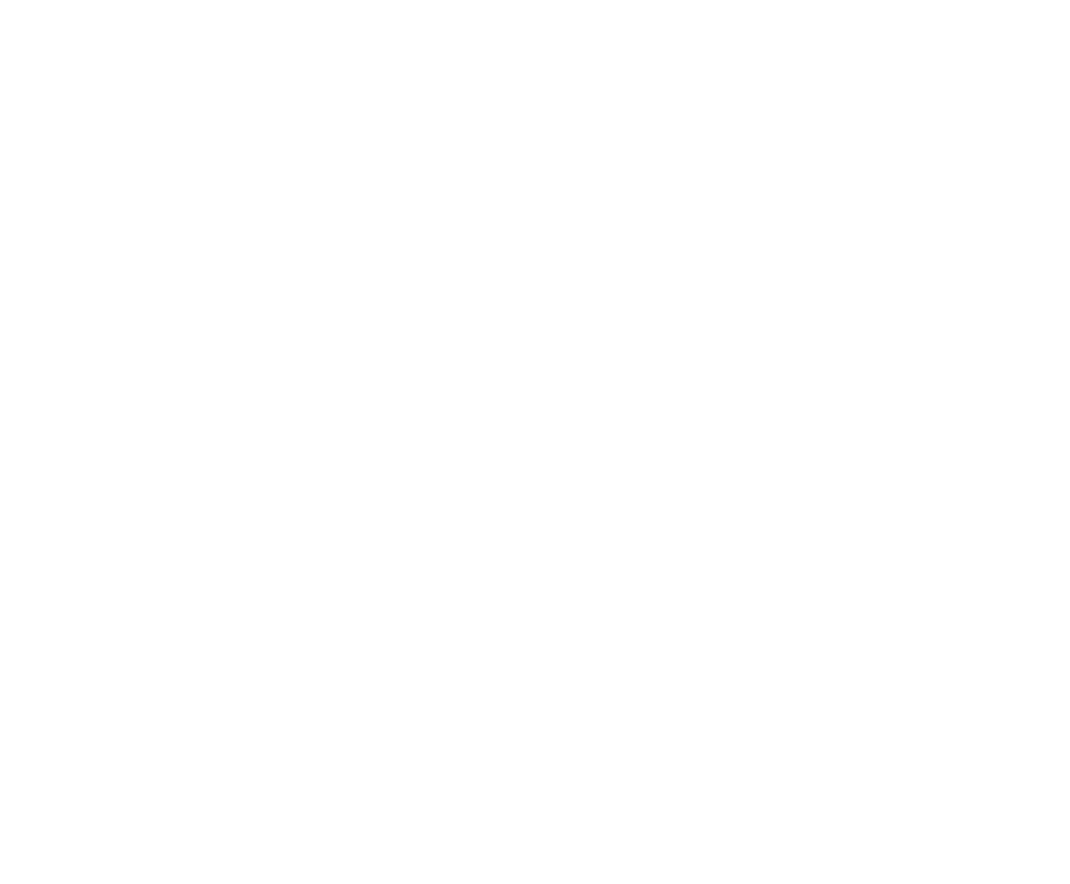
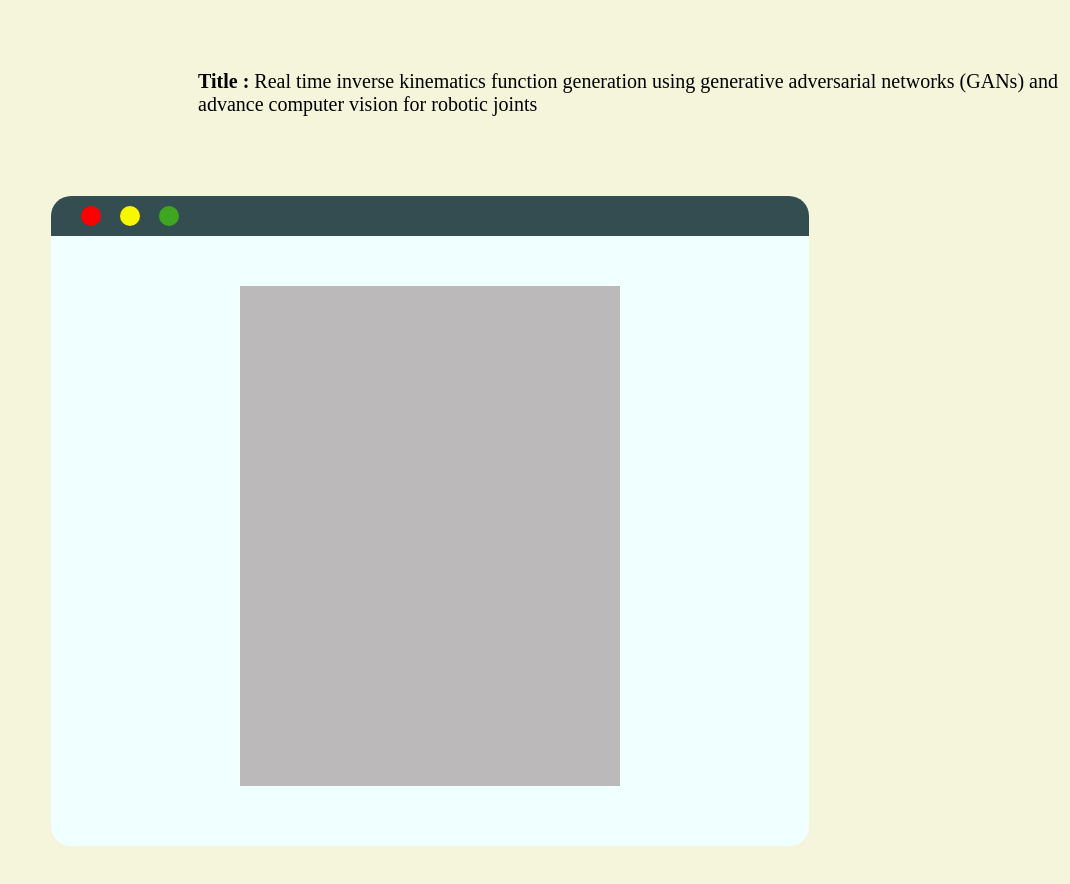
Before and after one commit to Samikshanikhare/camera-detection, a plain HTML site: page index.html in a window 1280 px wide. Shown: the whole page, without its empty margins (210-1280 px from the left). Before the commit the page ends 800 px from the top, so only its background shows below. Drawn offline with Linux system fonts and the light colour scheme.

Commit message:
img added

```diff
--- a/index.html
+++ b/index.html
@@ -4,8 +4,22 @@
     <meta charset="UTF-8">
     <meta name="viewport" content="width=device-width, initial-scale=1.0">
     <title>Document</title>
+    <link rel="stylesheet" href="style.css">
 </head>
 <body>
+    <P class="heading"><b>Title :</b> Real time inverse kinematics function generation using generative adversarial networks (GANs) and <br>advance computer vision for robotic joints</P>
+    <div class="appcontent">
+        <div class="navbar">
+            <div class="menu">
+                <img src="reddot.png" class="dot">
+                <img src="yellowdot.png" class="dot">
+                <img src="greendot.png" class="dot">
+            </div>
+        </div>
+        <div class="body">
 
+        </div>
+
+    </div>
 </body>
 </html>
--- /dev/null
+++ b/style.css
@@ -0,0 +1,36 @@
+body{
+    background-color: beige;
+}
+.appcontent{
+    width: 60%;
+    height: 650px;
+    margin: 80px auto;
+    background-color: azure;
+    border-radius: 20px;
+}
+.heading{
+    font-size: 20px;
+    margin-left: 400px;
+    margin-top: 70px;
+
+}
+.navbar{
+    width: 100%;
+    height: 40px;
+    border-radius: 20px 20px 0px 0px;
+    background-color:rgba(52, 77, 80, 1);
+}
+.dot{
+    height: 20px;
+    width: 20px;
+    border-radius: 50%;
+    margin-top: 10px;
+    margin-left: 30px;
+    margin-right: -15px;
+}
+.body{
+    height: 500px;
+    width: 50%;
+    margin: 50px auto;
+    background-color:rgb(187, 185, 185);
+}
```
Also changed, not shown: greendot.png (added), reddot.png (added), yellowdot.png (added).
